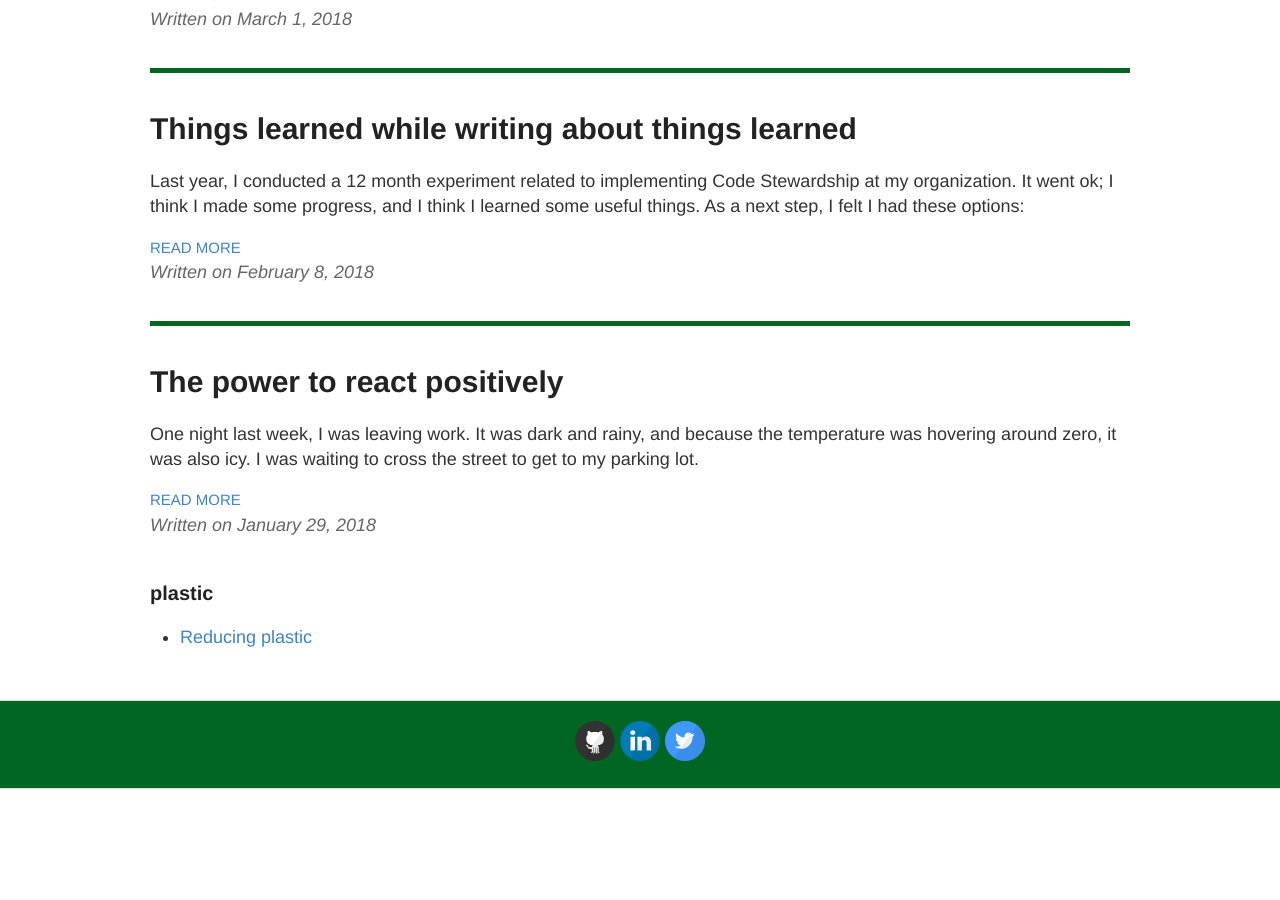
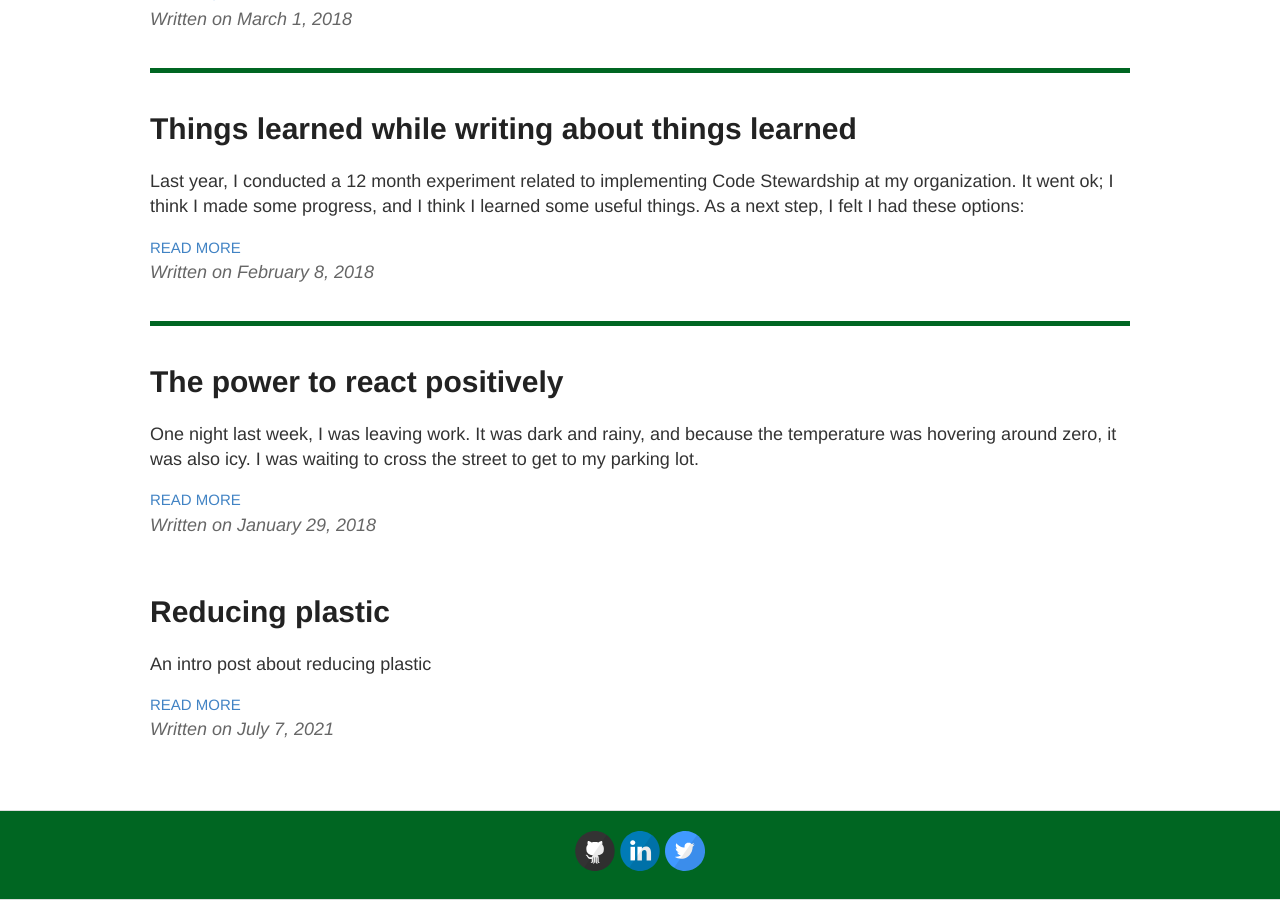
Before and after one commit to tinafletcher/tinafletcher.github.io, a Jekyll site: the page built from writing.html, in a window 1280 px wide and 900 px high, scrolled down 2812 px. Built offline with Jekyll 4.4.1, drawn with Linux system fonts in a browser that asks for light colours; before the commit the page ends 3601 px from its top, so only the background shows below that.

Commit message:
Output tagged posts in the usual format

```diff
--- a/writing.html
+++ b/writing.html
@@ -28,12 +28,23 @@
 <div class="posts">
   {% for tag in site.tags %}
     {% if tag[0] == "plastic" %}
-      <h3>{{ tag[0] }}</h3>
-      <ul>
-        {% for post in tag[1] %}
-          <li><a href="{{ post.url }}">{{ post.title }}</a></li>
-        {% endfor %}
-      </ul>
+      {% for post in tag[1] %}
+        <article class="post">
+
+          <h1><a href="{{ site.baseurl }}{{ post.url }}">{{ post.title }}</a></h1>
+
+          <div class="entry">
+            {{ post.excerpt }}
+          </div>
+
+          <a href="{{ site.baseurl }}{{ post.url }}" class="read-more">Read More</a>
+
+          <div class="date">
+            Written on {{ post.date | date: "%B %e, %Y" }}
+          </div>
+
+        </article>
+      {% endfor %}
     {% endif %}
   {% endfor %}
 
```
